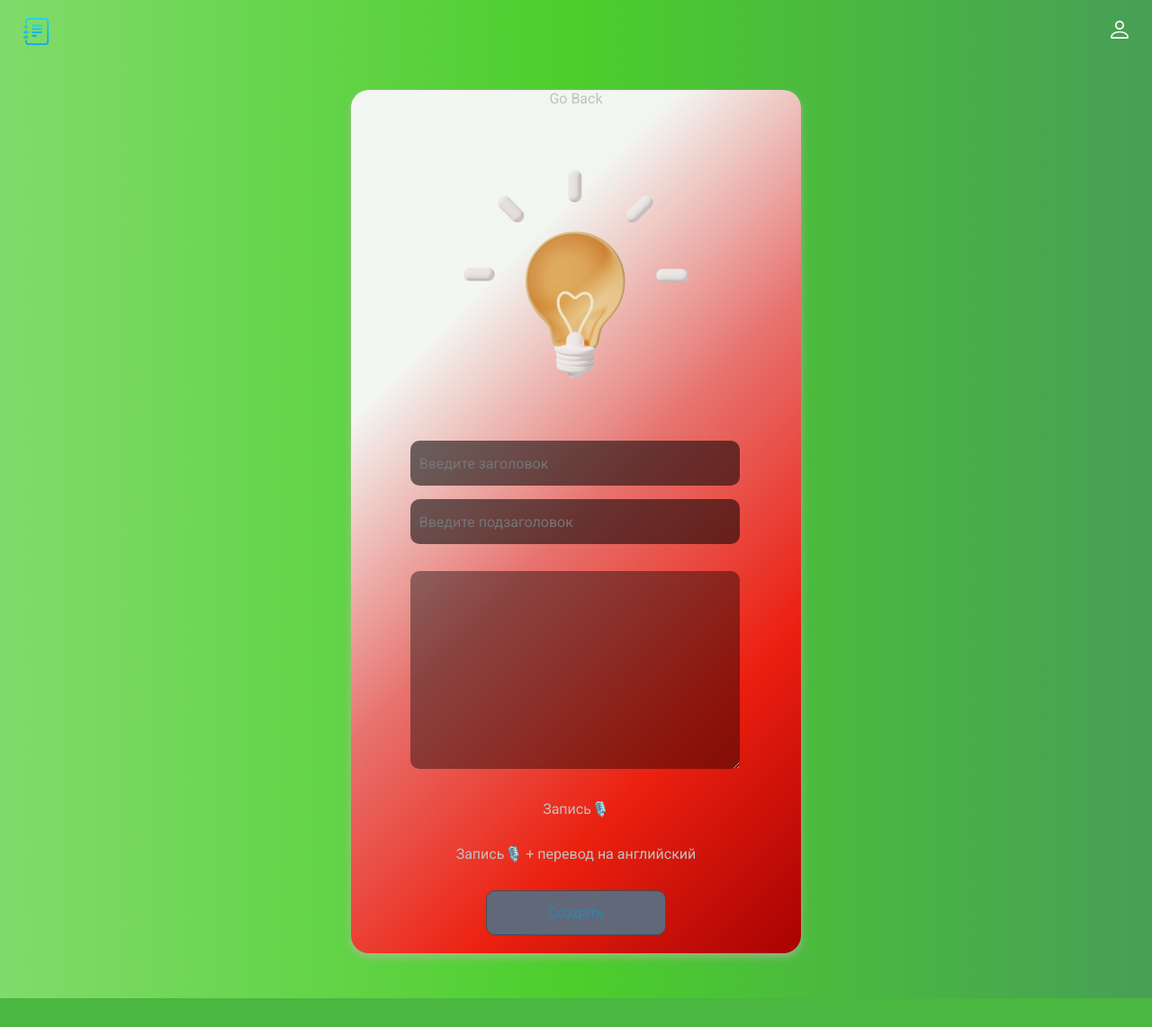
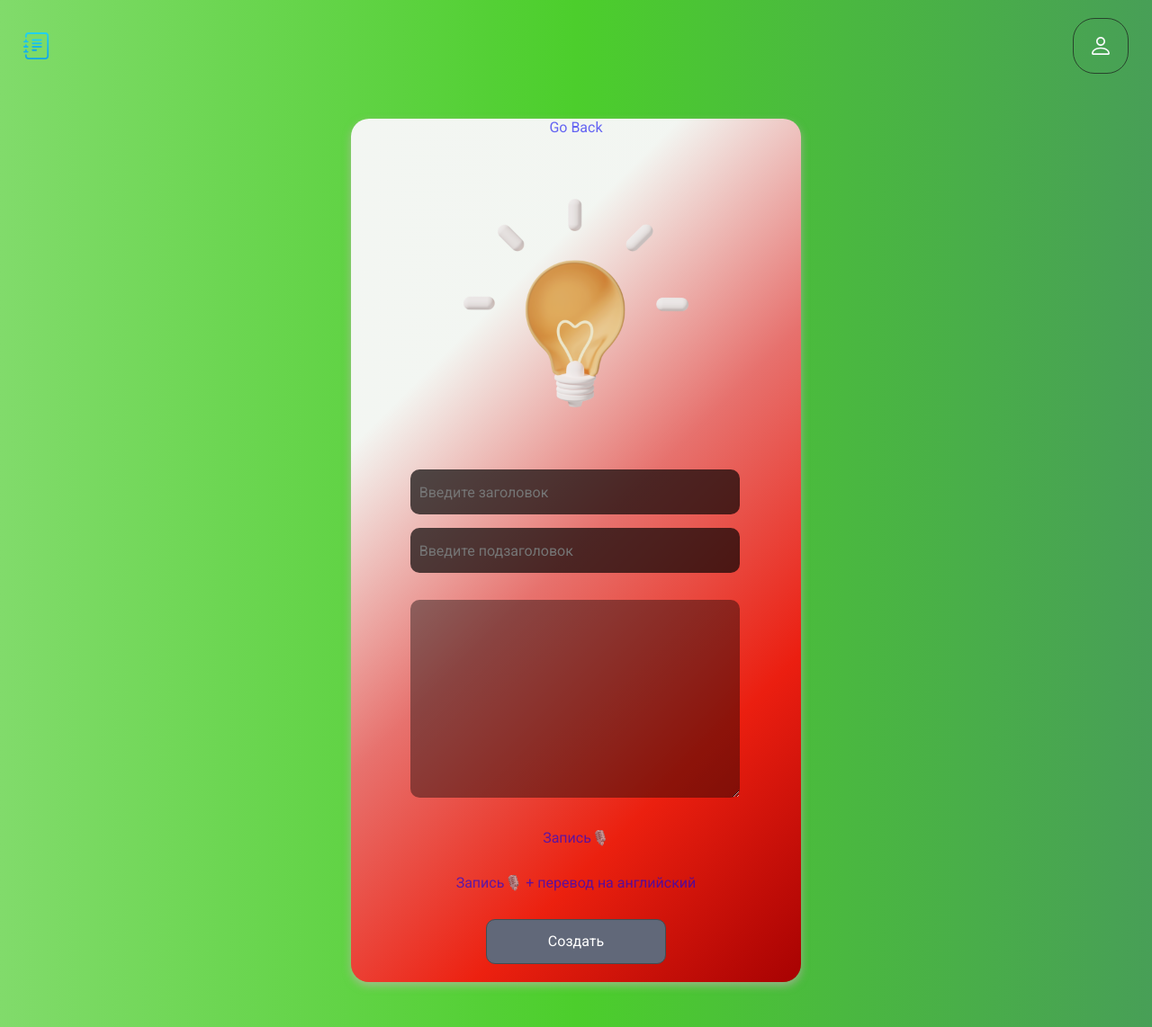
Before and after one commit to Artjom1D/final-project, a Flask app: page /create in a window 1280 px wide. Shown: the whole page at 90% size. Before the commit the page ends 1110 px from the top, so only its background shows below. Run offline with Flask 3, Linux system fonts and the light colour scheme.

Commit message:
style.css

```diff
--- a/static/css/style.css
+++ b/static/css/style.css
@@ -27,16 +27,34 @@ body::-webkit-scrollbar {
 
 }
 
+span{
+    color:rgba(4, 0, 243, 0.596)
+}
 h1, h2, p {
     margin: 0;
 }
+
+h1 {
+    color: #2500fab9;
+    font-size: 2em;
+}
+
+h2 {
+    color: #131261ec;
+    font-size: 1.5em;
+}
+p{
+    color: #2b1bb3;
+    font-size: 1em;
+}
+
 img {
     object-fit: contain;
 }
 
 a {
     text-decoration: none;
-    color: inherit;
+    color: rgba(4, 0, 243, 0.596);
     transition: 0.2s;
 }
 
@@ -167,11 +185,11 @@ ul {
 }
 
 .form__input {
-    background: #0000008c;
+    background: #000000ab;
     border-radius: 10px;
     padding: 10px;
     height: 30px;
-    color: #dfdfdf;
+    color: #ffffff;
     font: inherit;
     border: none;
     width: 94%;
@@ -195,7 +213,7 @@ ul {
     border: 1px solid rgb(66, 77, 82);
     background: #616879;
     border-radius: 10px;
-    color: rgb(50, 133, 172);
+    color: rgb(255, 255, 255);
     padding: 10px;
     font: inherit;
     width: 200px;
@@ -317,3 +335,39 @@ ul {
     top: 10;
     right: 10;
 }
+
+.list {
+    display: flex;
+    justify-content: space-around;
+}
+
+.list__item a {
+    text-decoration: none;
+    display: flex;
+    flex-direction: column;
+    align-items: center;
+    color: #000000c2;
+    gap: 20px;
+    padding: 20px;
+    border-radius: 24px;
+    border: 1px solid #1f2520c2;
+    transition: 0.2s;
+}
+
+.list__item a:hover {
+    box-shadow: 1px 1px 4px 4px #0EB07C;
+}
+
+.header__text {
+    display: flex;
+    flex-direction: column;
+    gap: 30px;
+    width: fit-content;
+    text-align: right;
+}
+
+.main__title2 {
+    font-size: 20px;
+    text-align: center;
+    margin-bottom: 35px;
+}
```
